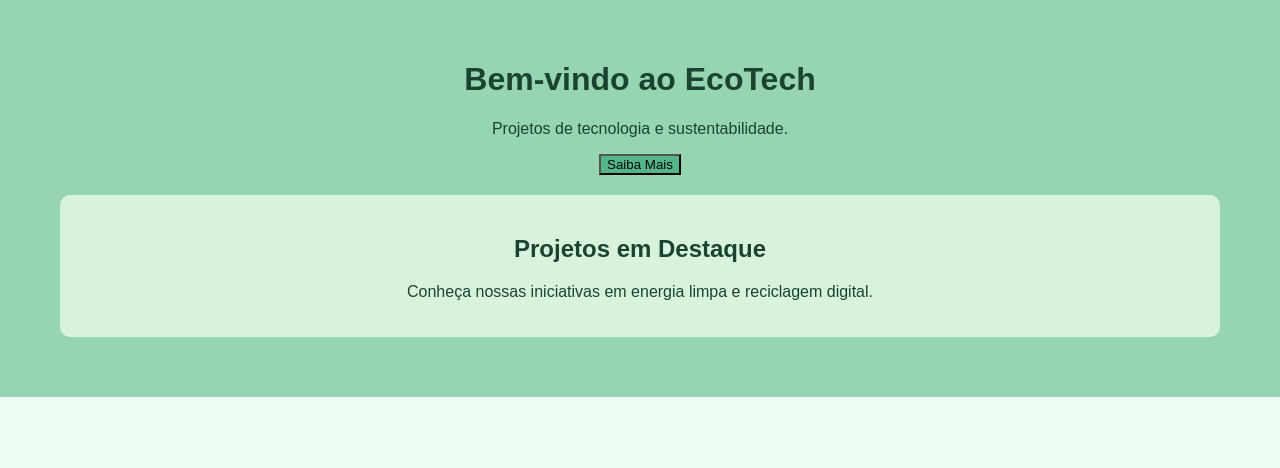
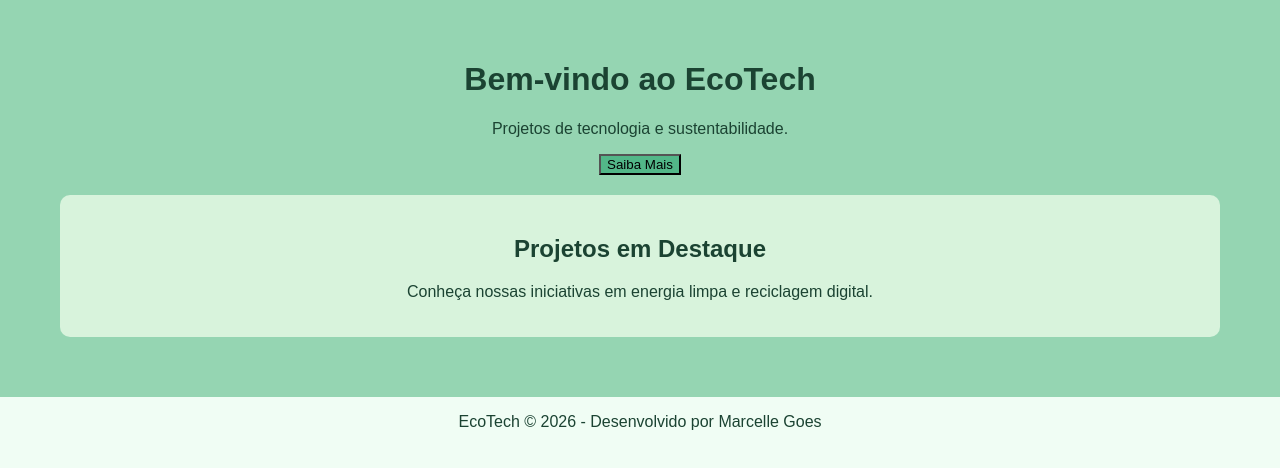
Before and after one commit to marcellegg/ecotech-site, a plain HTML site: page index.html in a window 1280 px wide. Drawn offline with Linux system fonts and the light colour scheme.

Commit message:
Preparação para versão 1.0.0 com rodapé

```diff
--- a/index.html
+++ b/index.html
@@ -17,4 +17,7 @@ digital.</p>
 </section>
 </header>
 </body>
+<footer>
+<p>EcoTech © 2026 - Desenvolvido por Marcelle Goes</p>
+</footer>
 </html>
```
